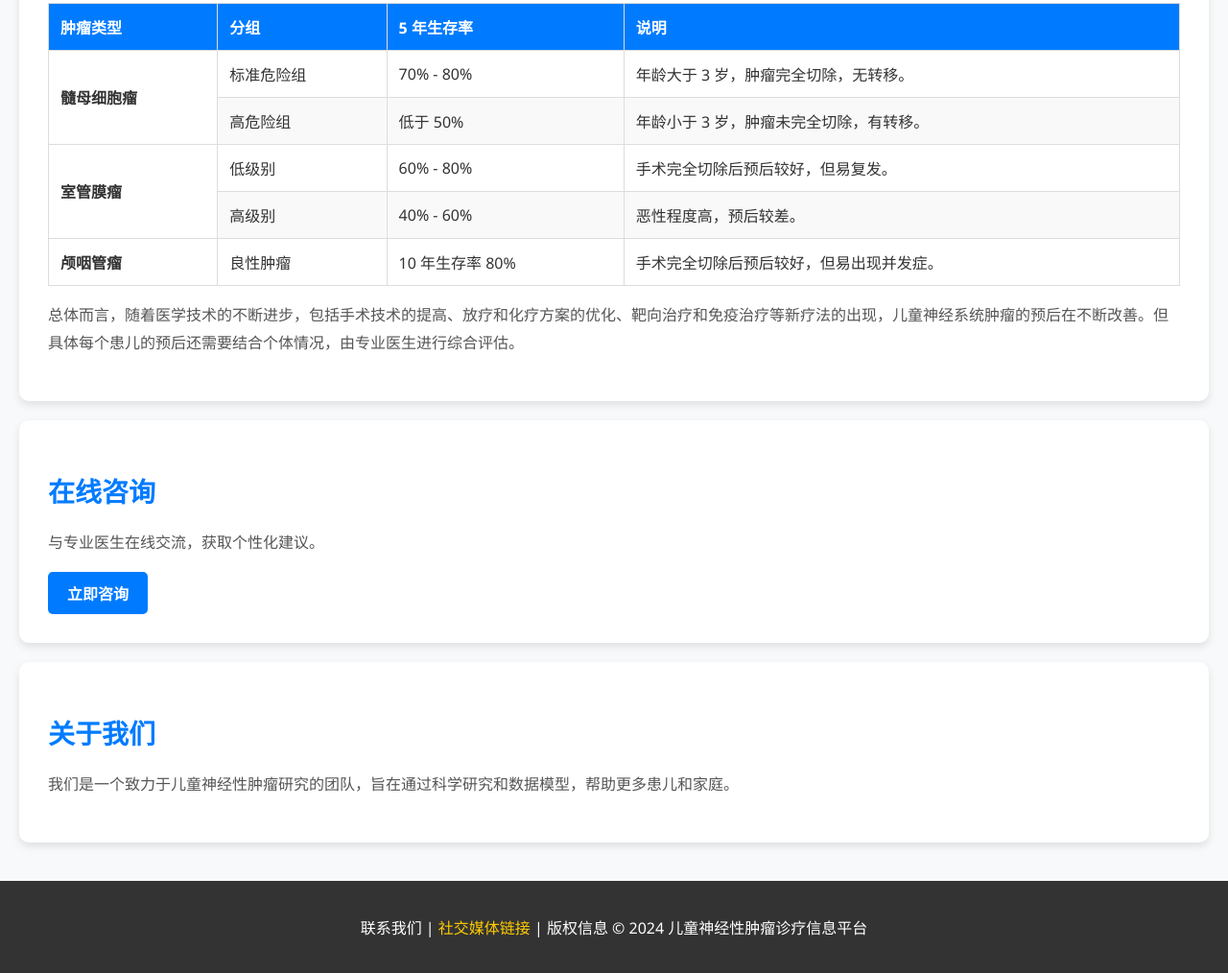
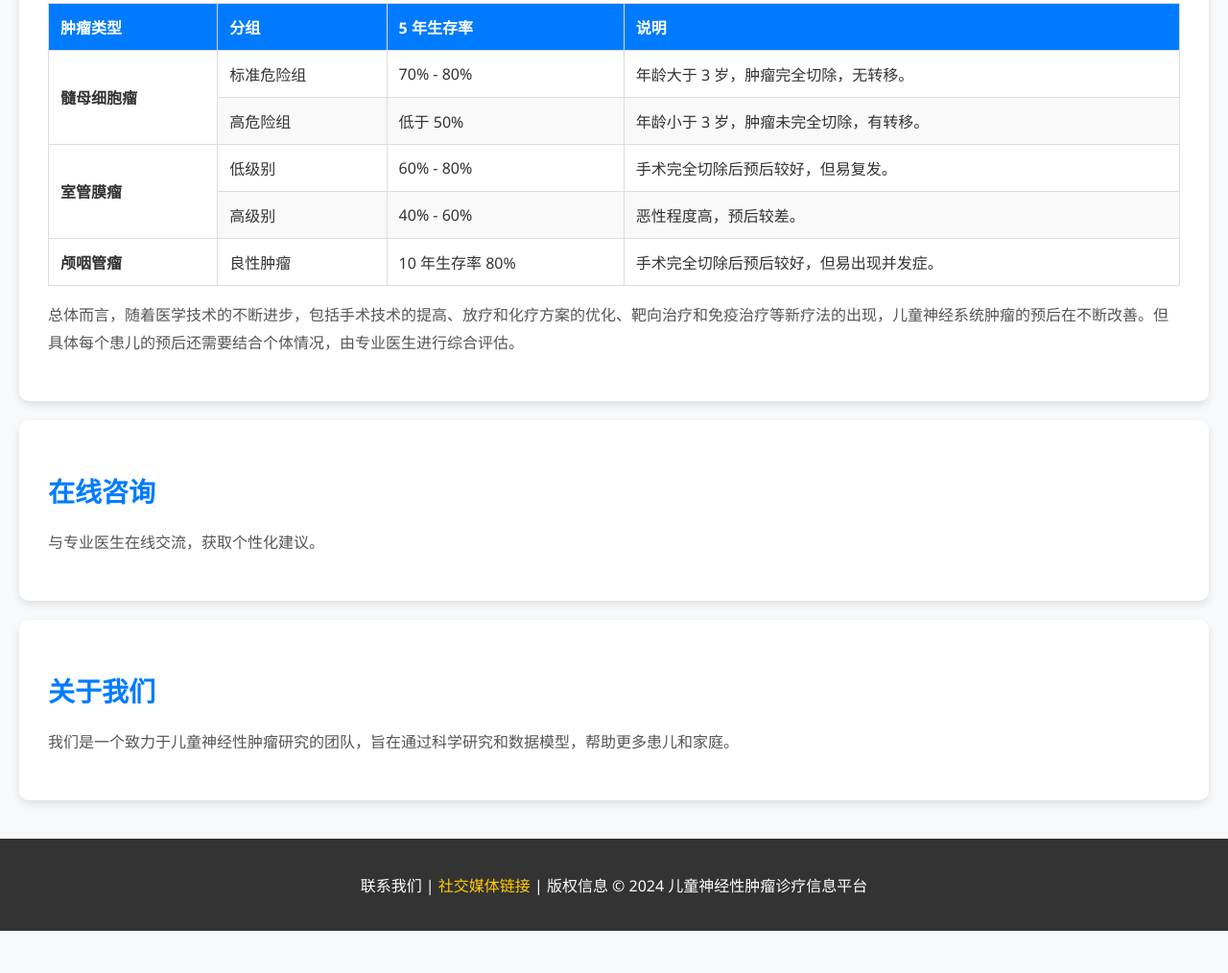
Before and after one commit to ertongshenjingxingzhongliu/ertongshenjingxingzhongliu.github.io, a plain HTML site: page index.html in a window 1280 px wide. Shown: the part 10095-11109 px from the top of the page at 96% size. After the commit the page ends 11065 px from the top, so only its background shows below. Drawn offline with Linux system fonts and the light colour scheme.

Commit message:
Update index.html

```diff
--- a/index.html
+++ b/index.html
@@ -1054,7 +1054,6 @@
     <div id="consultation" class="section">
         <h2>在线咨询</h2>
         <p>与专业医生在线交流，获取个性化建议。</p>
-        <button onclick="location.href='https://www.zdsfy.net/yygh.jhtml'">立即咨询</button>
     </div>
 
     <!-- 关于我们模块 -->
```
